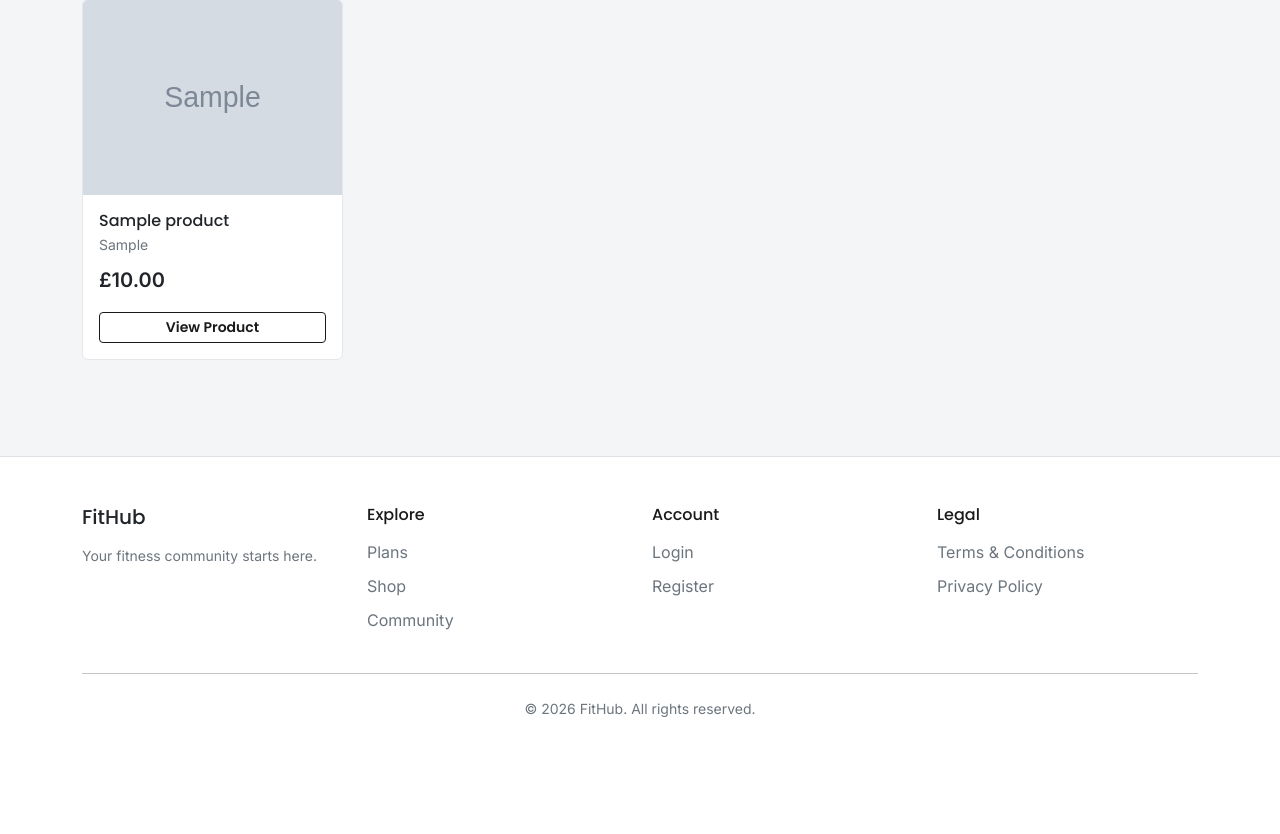
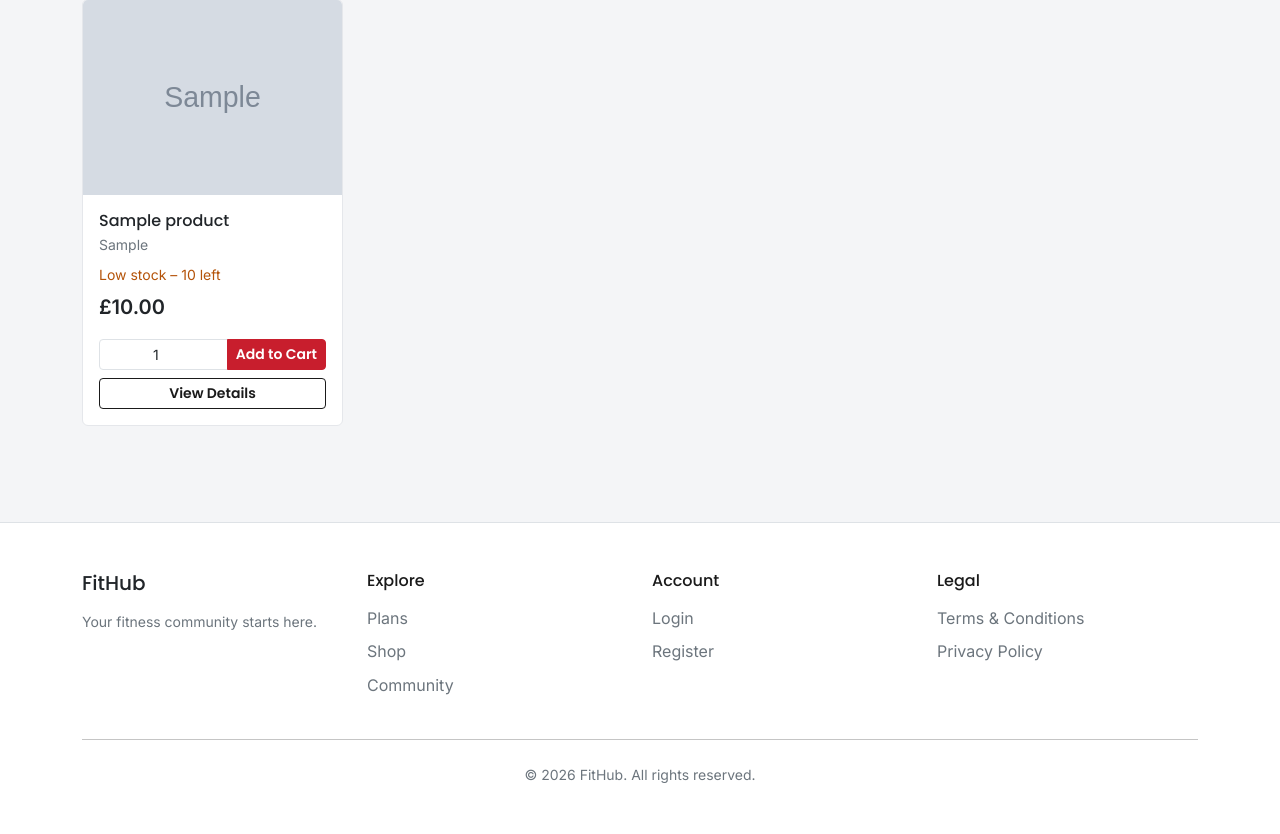
Before and after one commit to rpires71/milestone-4, a Django app: page /products/ in a window 1280 px wide. Shown: the part 505-1339 px from the top of the page. Before the commit the page ends 1222 px from the top, so only its background shows below. Run offline with Django 4.2, Linux system fonts and the light colour scheme; tables that the repository leaves empty hold one stand-in row (values such as "Sample post"); grey boxes marked "Sample" are stand-in pictures; some libraries are stand-ins or nearby versions.

Commit message:
feat: add inline quantity selector and add-to-cart to shop cards

```diff
--- a/shop/templates/shop/products.html
+++ b/shop/templates/shop/products.html
@@ -46,8 +46,34 @@
               {% if product.brand %}
                 <p class="text-secondary small mb-2">{{ product.brand }}</p>
               {% endif %}
+
+              <!-- Stock status -->
+              {% if product.stock > 10 %}
+                <p class="small mb-1" style="color: var(--success-green, #2e7d32);">In stock</p>
+              {% elif product.stock > 0 %}
+                <p class="small mb-1" style="color: var(--warning-amber, #b26a00);">Low stock &ndash; {{ product.stock }} left</p>
+              {% else %}
+                <p class="small mb-1 text-secondary">Out of stock</p>
+              {% endif %}
+
               <p class="fw-bold fs-5 mb-3">&pound;{{ product.price }}</p>
-              <a href="{% url 'product_detail' product.slug %}" class="btn btn-outline-dark btn-sm mt-auto">View Product</a>
+
+              <div class="mt-auto">
+                {% if product.stock > 0 %}
+                  <form action="{% url 'add_to_cart' product.id %}" method="POST" class="mb-2">
+                    {% csrf_token %}
+                    <div class="input-group input-group-sm mb-2">
+                      <input type="number" name="quantity" value="1" min="1" max="{{ product.stock }}"
+                             class="form-control text-center" aria-label="Quantity for {{ product.name }}">
+                      <button type="submit" class="btn btn-danger">Add to Cart</button>
+                    </div>
+                    <input type="hidden" name="redirect_url" value="{{ request.path }}">
+                  </form>
+                {% else %}
+                  <button type="button" class="btn btn-secondary btn-sm w-100 mb-2" disabled>Currently unavailable</button>
+                {% endif %}
+                <a href="{% url 'product_detail' product.slug %}" class="btn btn-outline-dark btn-sm w-100">View Details</a>
+              </div>
             </div>
           </div>
         </div>
```
